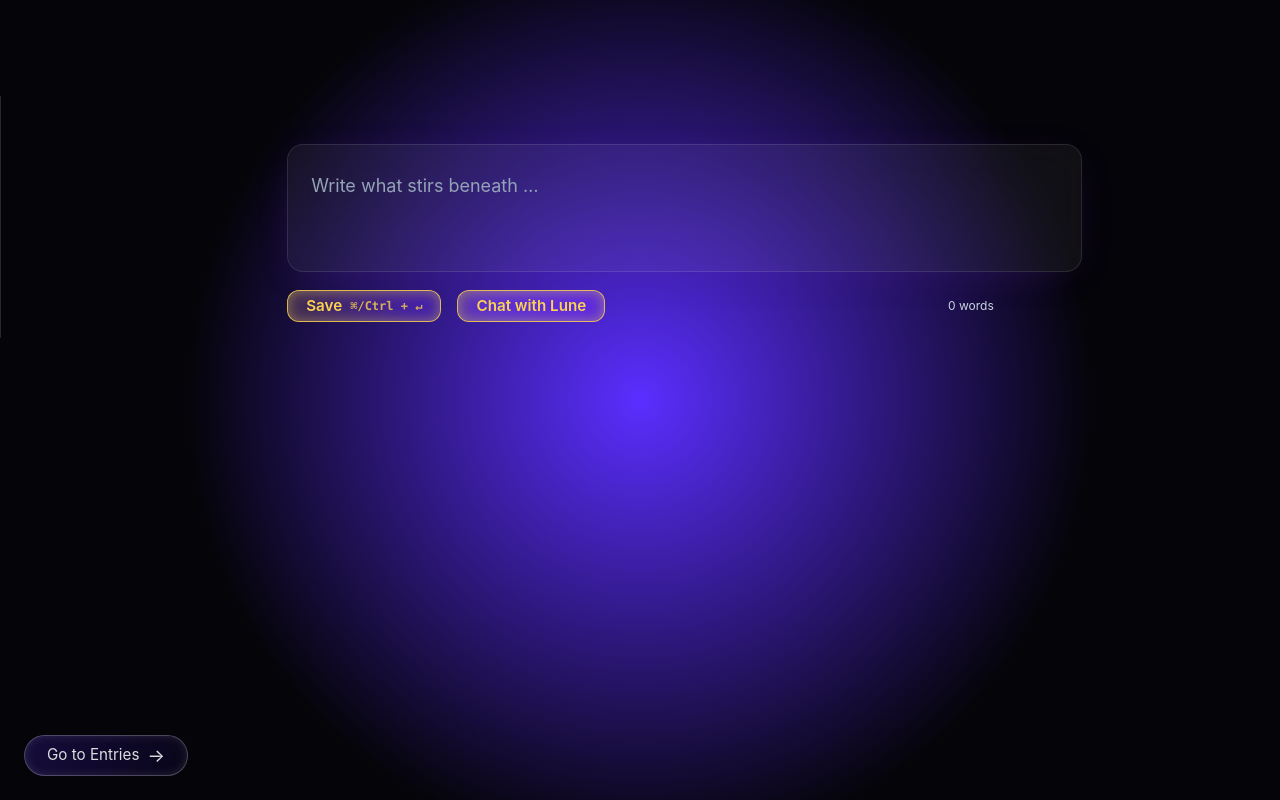
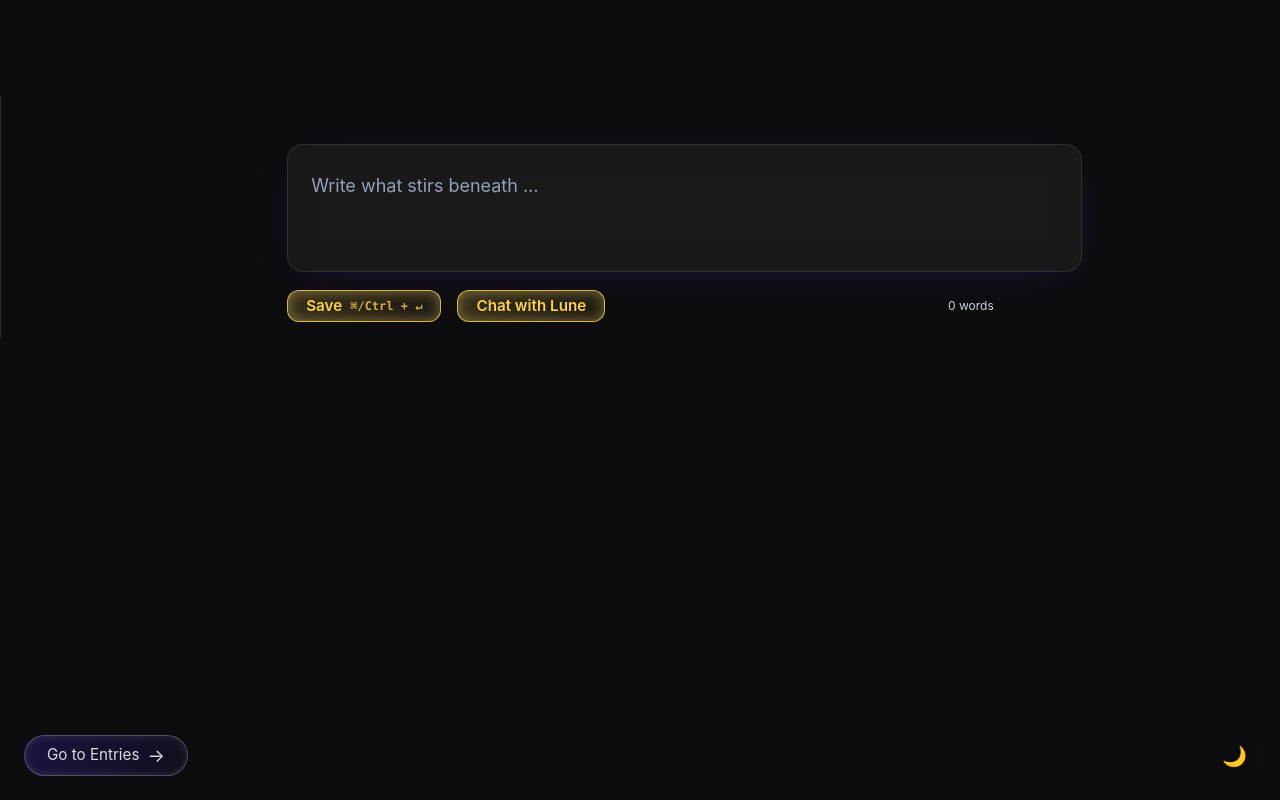
Before and after one commit to Mystc-myst/Interface, a React (Create React App) app in the folder lune-interface/client/: page /chat in a window 1280 px wide. Built offline with nearby package versions, Linux system fonts and the light colour scheme; no server answers; a web font is replaced by a local one.

Commit message:
docs(readme): document light/dark theme system & toggle behaviour

```diff
--- a/lune-interface/client/src/App.js
+++ b/lune-interface/client/src/App.js
@@ -20,6 +20,59 @@ function App() {
   const [editingId, setEditingId] = useState(null);
   // State to control the visibility of the LuneChatModal.
   const [showChat, setShowChat] = useState(false);
+
+  // Theme state and logic
+  const [theme, setTheme] = useState(() => {
+    const storedTheme = localStorage.getItem('theme');
+    if (storedTheme) {
+      return storedTheme;
+    }
+    // If no stored theme, check CSS-set theme from OS preference
+    // The actual value of --theme is not directly readable here before mount,
+    // but we can check if prefers-color-scheme was dark.
+    // The `useEffect` below will correctly sync `data-theme` from the CSS variable if needed.
+    if (window.matchMedia && window.matchMedia('(prefers-color-scheme: dark)').matches && !storedTheme) {
+      return 'dark';
+    }
+    return 'light'; // Default to light if no preference or stored theme
+  });
+
+  useEffect(() => {
+    // This effect ensures that on initial load, if localStorage is set, it overrides OS.
+    // If localStorage is not set, it respects OS (already set by CSS @media query).
+    // It also applies the theme from state to the html element.
+    const root = document.documentElement;
+    // Correctly get the --theme value set by CSS media query
+    const computedStyle = getComputedStyle(root);
+    const currentOsTheme = computedStyle.getPropertyValue('--theme').trim();
+
+    if (localStorage.getItem('theme')) {
+      // If theme is in localStorage, it takes precedence.
+      // The `theme` state is already initialized from localStorage if available.
+      root.dataset.theme = theme;
+    } else if (currentOsTheme) {
+      // If no localStorage theme, but OS theme is detected via CSS variable
+      root.dataset.theme = currentOsTheme;
+      if (theme !== currentOsTheme) { // Sync React state only if it differs
+        setTheme(currentOsTheme);
+      }
+    } else {
+      // Fallback: if no localStorage and no OS theme detected (e.g. --theme not set by CSS)
+      // Use the initial state of `theme` (which defaults to 'light' or respects prefers-color-scheme via matchMedia)
+      root.dataset.theme = theme;
+    }
+  }, []); // Run once on mount to initialize
+
+  useEffect(() => {
+    // This effect reacts to changes in the `theme` state (e.g., by toggleTheme)
+    // and updates both localStorage and the `data-theme` attribute.
+    document.documentElement.dataset.theme = theme;
+    localStorage.setItem('theme', theme);
+  }, [theme]);
+
+  const toggleTheme = () => {
+    setTheme(prevTheme => (prevTheme === 'light' ? 'dark' : 'light'));
+  };
 
   // Callback function to fetch diary entries from the backend.
   // Uses useCallback to prevent re-creation on every render unless dependencies change.
@@ -146,6 +199,15 @@ function App() {
         )}
         {/* LuneChatModal component, its visibility is controlled by `showChat` state. */}
         <LuneChatModal open={showChat} onClose={() => setShowChat(false)} />
+
+        {/* Theme Toggle Button */}
+        <button
+          aria-label="Toggle dark/light mode"
+          onClick={toggleTheme}
+          className="theme-toggle btn-glass" // Added btn-glass for styling, specific .theme-toggle for positioning
+        >
+          {theme === 'dark' ? '☀️' : '🌙'}
+        </button>
       </div>
     );
   };
--- a/lune-interface/client/src/index.css
+++ b/lune-interface/client/src/index.css
@@ -1,11 +1,19 @@
 @import "./styles/tokens.css";
 @import "./styles/motion.css";
+
+/* Theme detection based on OS preference */
+@media (prefers-color-scheme: light) { :root { --theme: light; } }
+@media (prefers-color-scheme: dark)  { :root { --theme: dark;  } }
 
 /* shadcn/ui theme variables and custom variants */
 
 @custom-variant dark (&:is(.dark *));
 
+/* shared */
 :root {
+  --radius-pill: 12px;
+  --duration-fast: 220ms;
+
   /* --background: #070711; */ /* Deepest-navy base - Will be overridden by new gradient */
   --foreground: oklch(0.145 0 0);
   --card: oklch(1 0 0);
@@ -43,8 +51,20 @@
   --brazen-gold: #B8860B; /* Added Brazen-Gold */
 }
 
-.dark {
-  --background: #070711; /* Deepest-navy base */
+/* dark theme variables */
+[data-theme="dark"] {
+  --bg-main: radial-gradient(circle at 50% 40%, #5B2EFF 0%, #050409 60%, #050409 100%);
+  --text-main: #E9E7FF; /* Moon-Mist */
+  --btn-glass-bg: rgba(91,46,255,.12);
+  --btn-glass-text: #E9E7FF;
+  --btn-gold-bg: linear-gradient(110deg,#F3B43F,#E79E30); /* Liquid-Gold */
+  --btn-gold-text:#050409;
+  --frost-blur-amount: 16px; /* Default for dark mode, matches current -lg */
+
+  /* shadcn dark variables - these might need to be adjusted or merged
+     with the new theme variables if shadcn components are used extensively
+     and need to reflect the new dark theme. For now, keeping them separate. */
+  --background: #070711; /* Deepest-navy base - Original shadcn dark */
   --foreground: oklch(0.985 0 0);
   --card: oklch(0.145 0 0);
   --card-foreground: oklch(0.985 0 0);
@@ -76,6 +96,49 @@
   --sidebar-accent-foreground: oklch(0.985 0 0);
   --sidebar-border: oklch(0.269 0 0);
   --sidebar-ring: oklch(0.439 0 0);
+}
+
+/* light theme variables */
+[data-theme="light"] {
+  --bg-main: #F6F1E7; /* Warm Parchment */
+  --text-main: #050409; /* Ink-Black */
+  --btn-glass-bg: rgba(0,0,0,.06);
+  --btn-glass-text: #050409;
+  --btn-gold-bg: linear-gradient(110deg,#C79A3B,#B68A2A); /* Desert-Gold */
+  --btn-gold-text: #F6F1E7;
+
+  /* shadcn light variables - these are the default :root variables.
+     We might need to adjust them if shadcn components are used extensively
+     and need to reflect the new light theme. For now, keeping them separate.
+     Effectively, these will be overridden by the [data-theme="light"] specific
+     --background, --foreground etc. if those are also defined here.
+     For now, we assume --bg-main and --text-main will be used directly on body/elements.
+     If shadcn components rely on --background, we'll need to set it here.
+     Let's assume for now shadcn's default :root styles are sufficient for light mode's base,
+     and our specific light theme variables will style our custom components/body.
+     If not, we'll need to map them: e.g., --background: var(--bg-main); inside this rule.
+     For now, let's add them to ensure shadcn components adapt. */
+  --background: #F6F1E7; /* Warm Parchment for shadcn components */
+  --foreground: #050409; /* Ink-Black for shadcn components */
+  /* The rest of the shadcn variables will inherit from :root by default if not specified here.
+     We may need to redefine more if the default light theme of shadcn doesn't fit.
+     For example, card backgrounds, popovers etc. might need to align with Parchment.
+     Let's start with these two and adjust if needed. */
+  --card: oklch(0.98 0 0); /* Lighter card for parchment */
+  --card-foreground: #050409;
+  --popover: oklch(0.98 0 0);
+  --popover-foreground: #050409;
+  --primary: oklch(0.205 0 0); /* Default from :root, might need adjustment */
+  --primary-foreground: oklch(0.985 0 0);
+  --secondary: oklch(0.95 0 0); /* Slightly off-parchment */
+  --secondary-foreground: oklch(0.205 0 0);
+  --muted: oklch(0.95 0 0);
+  --muted-foreground: oklch(0.556 0 0);
+  --accent: oklch(0.95 0 0);
+  --accent-foreground: oklch(0.205 0 0);
+  --border: oklch(0.85 0 0); /* Darker border for parchment */
+  --input: oklch(0.85 0 0);
+  --ring: oklch(0.708 0 0); /* Default from :root */
 }
 
 @theme inline {
@@ -207,10 +270,20 @@
 
   html, body {
     height: 100%;
-    background: radial-gradient(circle at 50% 50%, #5B2EFF 0%, #050409 60%, #050409 100%); /* Centered gradient */
+    /* background: radial-gradient(circle at 50% 50%, #5B2EFF 0%, #050409 60%, #050409 100%); /* Centered gradient */
+    /* The above is now handled by --bg-main */
+    background: var(--bg-main);
     background-attachment: fixed;      /* keeps centre glow static */
     background-repeat: no-repeat;
+    /* color-scheme: dark; /* This will be dynamic based on the theme */
+  }
+
+  html[data-theme="dark"] {
     color-scheme: dark;
+  }
+
+  html[data-theme="light"] {
+    color-scheme: light;
   }
 
   @media print {
@@ -222,17 +295,18 @@
   body {
     /* @apply bg-background text-foreground; */ /* Replaced by body::before and direct body styles */
     /* Ensure body doesn't override html's height if it was set to min-height only */
-    @apply text-foreground; /* Keep text-foreground from shadcn */
+    /* @apply text-foreground; */ /* Keep text-foreground from shadcn - now use --text-main */
     font-family: 'Inter', sans-serif; /* Set base body font */
-    color: var(--moon-mist); /* Default text color from our tokens */
+    color: var(--text-main); /* Default text color from our theme variables */
     /* min-height: 100vh; /* Covered by height: 100% on html, body */
     margin: 0;
+    transition: background var(--duration-fast) ease, color var(--duration-fast) ease;
   }
 
   h1, h2, h3 {
     font-family: 'Playfair Display', serif;
     font-weight: 600; /* Corresponds to semibold */
-    color: var(--moon-mist); /* Default heading color, can be overridden */
+    color: var(--text-main); /* Heading color from our theme variables */
   }
 }
 
@@ -299,6 +373,30 @@ body {
   scrollbar-color: #5B2EFF55 var(--ink-black); /* thumb and track color */
 }
 
+/* Theme Toggle Button Styles */
+.theme-toggle {
+  position: fixed;
+  bottom: 20px;
+  right: 20px;
+  z-index: 1000; /* Ensure it's above most other content */
+  padding: 8px 12px; /* Adjust padding as needed */
+  border-radius: var(--radius-pill);
+  cursor: pointer;
+  /* Using btn-glass variables defined in theme sections */
+  background-color: var(--btn-glass-bg);
+  color: var(--btn-glass-text);
+  border: 1px solid transparent; /* Base border, can be themed if needed */
+  font-size: 1.25rem; /* Adjust icon size */
+  display: flex;
+  align-items: center;
+  justify-content: center;
+  transition: background-color var(--duration-fast) ease, color var(--duration-fast) ease;
+}
+
+.theme-toggle:hover {
+  /* Optional: Add a subtle hover effect if desired, e.g., slightly change background or border */
+  filter: brightness(1.2);
+}
 
 /* Frost utility class */
 .frost {
```
Also changed, not shown: 1 other file (tests, documents, lock files or other folders).
